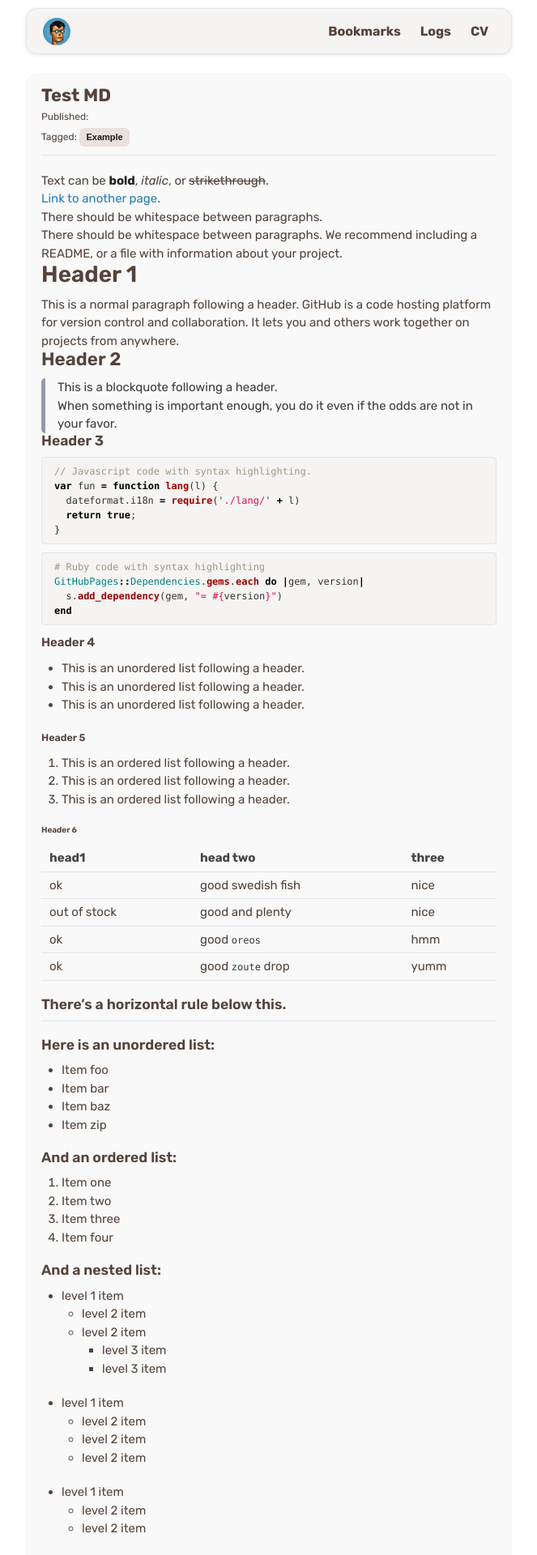
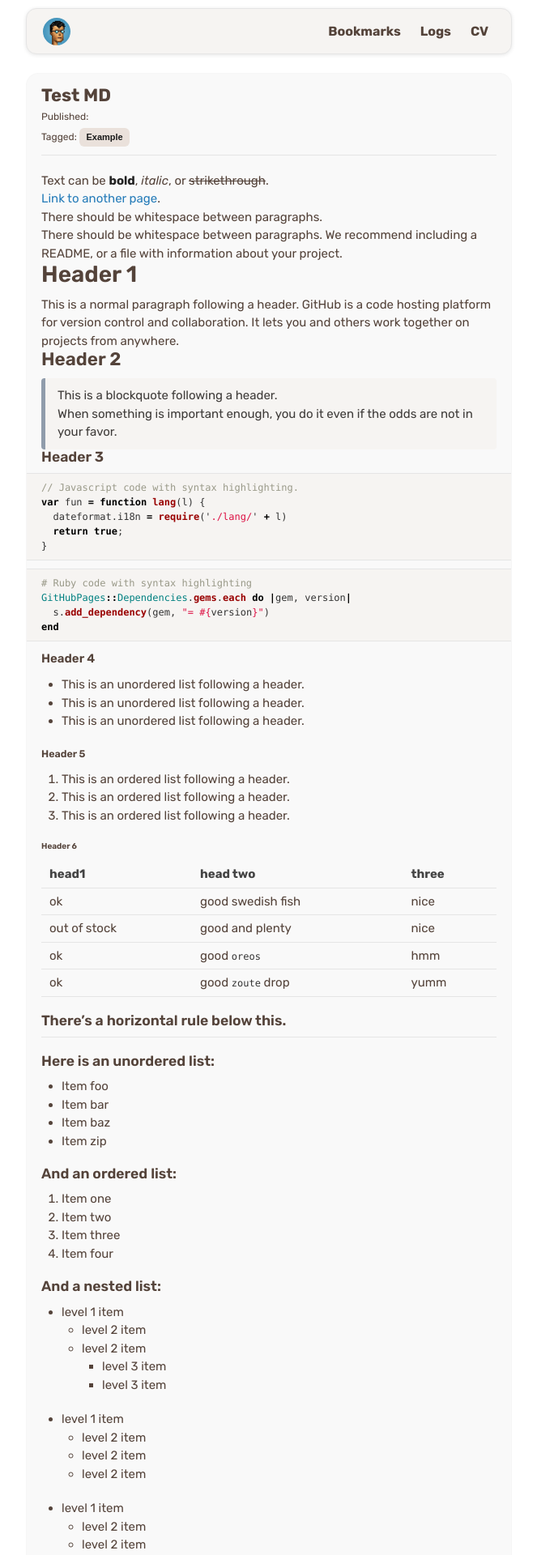
Before and after one commit to alobanov/alobanov.github.io, a Jekyll site: the page built from 2024-05-10-test.md, in a window 1280 px wide. Shown: the top 1920 px of the page at 81% size, without its empty margins (308-971 px from the left). Built offline with Jekyll 4.4.1, drawn with Linux system fonts in a browser that asks for light colours; some web fonts are replaced.

Commit message:
remove horizontal code paddings

```diff
--- a/assets/css/style.css
+++ b/assets/css/style.css
@@ -105,12 +105,30 @@ pre {
 }
 
 pre {
-    margin: 10px 0;
-    padding: 8px 15px;
+    margin: 10px -18px;
+    padding: 8px 18px;
     background: var(--code-background);
-    border-radius: 5px;
-    border: 1px solid var(--border-color);
+    border-radius: 0;
+    border-left: none;
+    border-right: none;
+    border-top: 1px solid var(--border-color);
+    border-bottom: 1px solid var(--border-color);
     overflow-x: auto;
+}
+
+/* Если код-блок первый или последний элемент в bubble */
+.bubble>pre:first-child {
+    margin-top: -15px;
+    border-top-left-radius: var(--border-radius);
+    border-top-right-radius: var(--border-radius);
+    border-top: none;
+}
+
+.bubble>pre:last-child {
+    margin-bottom: -15px;
+    border-bottom-left-radius: var(--border-radius);
+    border-bottom-right-radius: var(--border-radius);
+    border-bottom: none;
 }
 
 /* Ссылки */
@@ -160,10 +178,11 @@ section {
 /* Дополнительные элементы */
 blockquote {
     border-left: 5px solid #909cab;
-    border-radius: 5px;
+    border-radius: 4px;
     margin: 0;
-    padding: 0 0 0 15px;
+    padding: 10px 0 10px 15px;
     color: #3e3b39;
+    background-color: var(--code-background);
 }
 
 dt,
```
